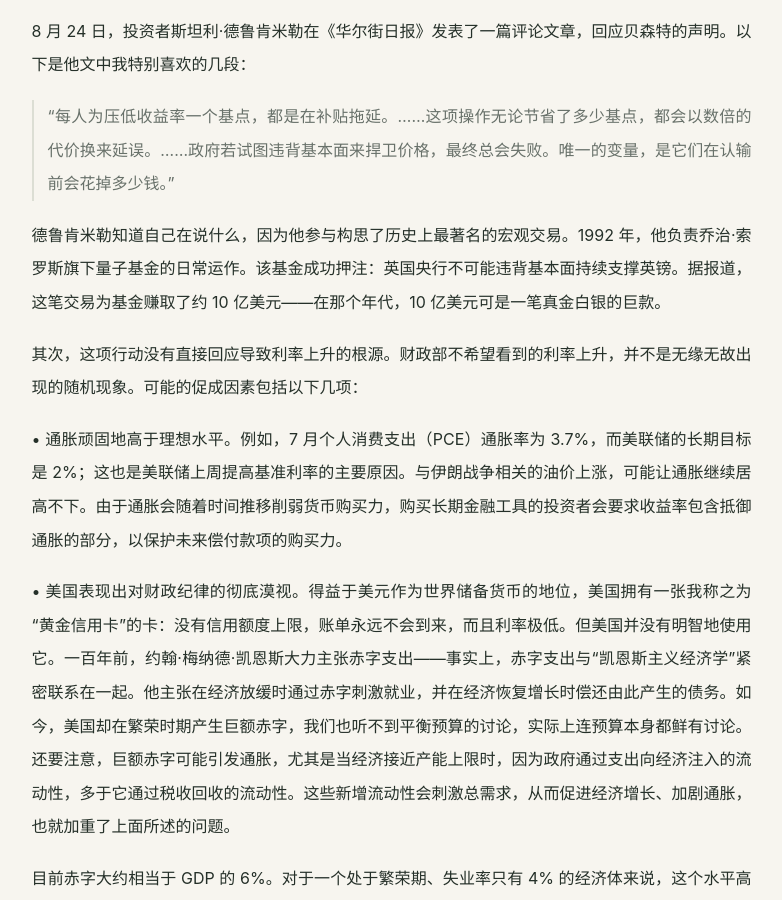
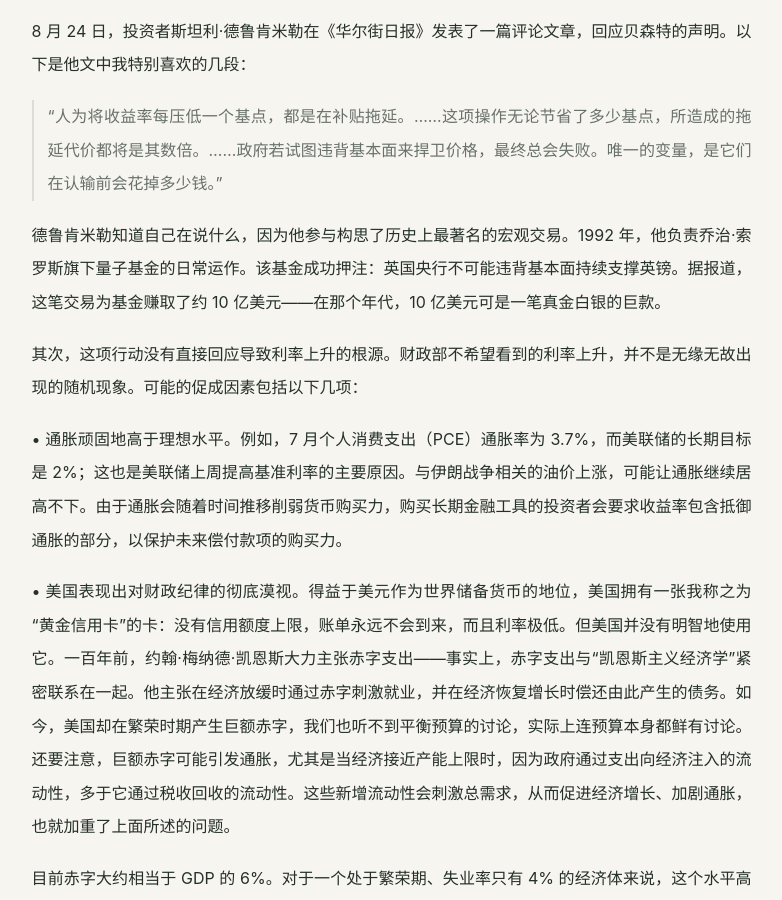
Before and after one commit to sunyueyu79-ui/Wisdom, a plain HTML site: page articles/howard-marks-2026-09/index.html in a window 1280 px wide. Shown: the part 3618-4518 px from the top of the page, without its empty margins (328-1110 px from the left). Drawn offline with nearby package versions, Linux system fonts and the light colour scheme.

Commit message:
Polish Chinese wording of the Druckenmiller quotation

```diff
--- a/articles/howard-marks-2026-09/index.html
+++ b/articles/howard-marks-2026-09/index.html
@@ -13,7 +13,7 @@
 </section>
 <section class="transcript-page" id="p2"><div class="section-label">英文原稿第 02 页 · 中文翻译</div><h2>利率上升的根本原因</h2><p>干预时本来会走的轨道。我脑海中的画面，是海里向上喷涌的一股水柱：只要持续喷涌，它的向上推力就能让一个球悬在水面之上。但水一停止向上泵送，球就会落下。</p>
 <p>8 月 24 日，投资者斯坦利·德鲁肯米勒在《华尔街日报》发表了一篇评论文章，回应贝森特的声明。以下是他文中我特别喜欢的几段：</p>
-<p data-source-speaker="引用或说明">“每人为压低收益率一个基点，都是在补贴拖延。……这项操作无论节省了多少基点，都会以数倍的代价换来延误。……政府若试图违背基本面来捍卫价格，最终总会失败。唯一的变量，是它们在认输前会花掉多少钱。”</p>
+<p data-source-speaker="引用或说明">“人为将收益率每压低一个基点，都是在补贴拖延。……这项操作无论节省了多少基点，所造成的拖延代价都将是其数倍。……政府若试图违背基本面来捍卫价格，最终总会失败。唯一的变量，是它们在认输前会花掉多少钱。”</p>
 <p>德鲁肯米勒知道自己在说什么，因为他参与构思了历史上最著名的宏观交易。1992 年，他负责乔治·索罗斯旗下量子基金的日常运作。该基金成功押注：英国央行不可能违背基本面持续支撑英镑。据报道，这笔交易为基金赚取了约 10 亿美元——在那个年代，10 亿美元可是一笔真金白银的巨款。</p>
 <p>其次，这项行动没有直接回应导致利率上升的根源。财政部不希望看到的利率上升，并不是无缘无故出现的随机现象。可能的促成因素包括以下几项：</p>
 <p>• 通胀顽固地高于理想水平。例如，7 月个人消费支出（PCE）通胀率为 3.7%，而美联储的长期目标是 2%；这也是美联储上周提高基准利率的主要原因。与伊朗战争相关的油价上涨，可能让通胀继续居高不下。由于通胀会随着时间推移削弱货币购买力，购买长期金融工具的投资者会要求收益率包含抵御通胀的部分，以保护未来偿付款项的购买力。</p>
```
